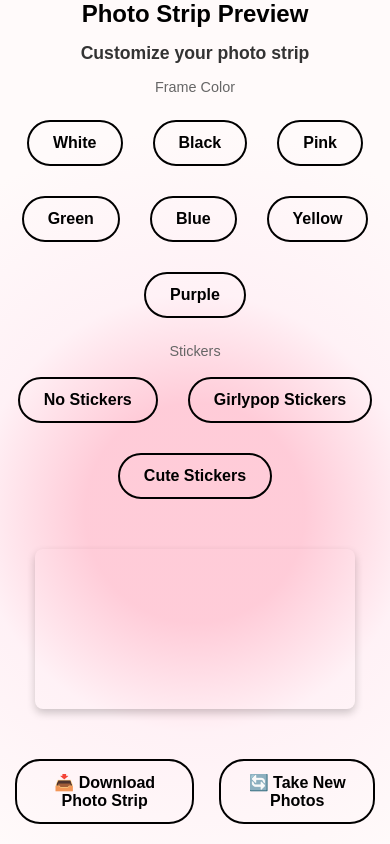
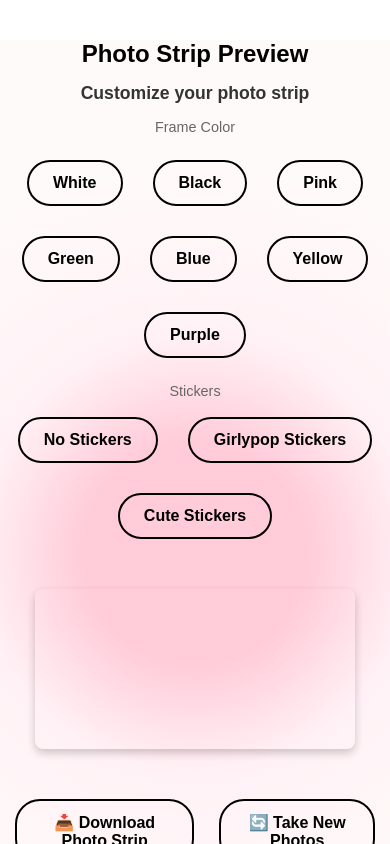
Before and after one commit to TeguhBagasM/snapthiev, a React (Create React App) app: page /preview in a window 390 px wide. Shown: the top 844 px of the page. Built offline with nearby package versions, Linux system fonts and the light colour scheme.

Commit message:
fix: responsive issues

```diff
--- a/src/App.css
+++ b/src/App.css
@@ -370,7 +370,7 @@ button {
   justify-content: center;
   text-align: center;
   width: 100%;
-  margin-top: 0px;
+  margin-top: 40px;
   background: radial-gradient(
     circle at center,
     rgba(255, 153, 178, 0.5) 20%,
@@ -902,7 +902,7 @@ footer a:hover {
     padding: 10px 30px;
     font-size: 1.1rem;
   }
-  .preview-side {
+  /* .preview-side {
     flex-direction: row;
     flex-wrap: wrap;
     justify-content: center;
@@ -910,11 +910,11 @@ footer a:hover {
     margin-top: 20px;
     width: 100%;
     max-width: 500px;
-  }
+  } */
 
   .side-preview {
-    width: 100px;
-    height: 85px;
+    width: 110px;
+    height: 95px;
     margin-bottom: 5px;
   }
 }
```
